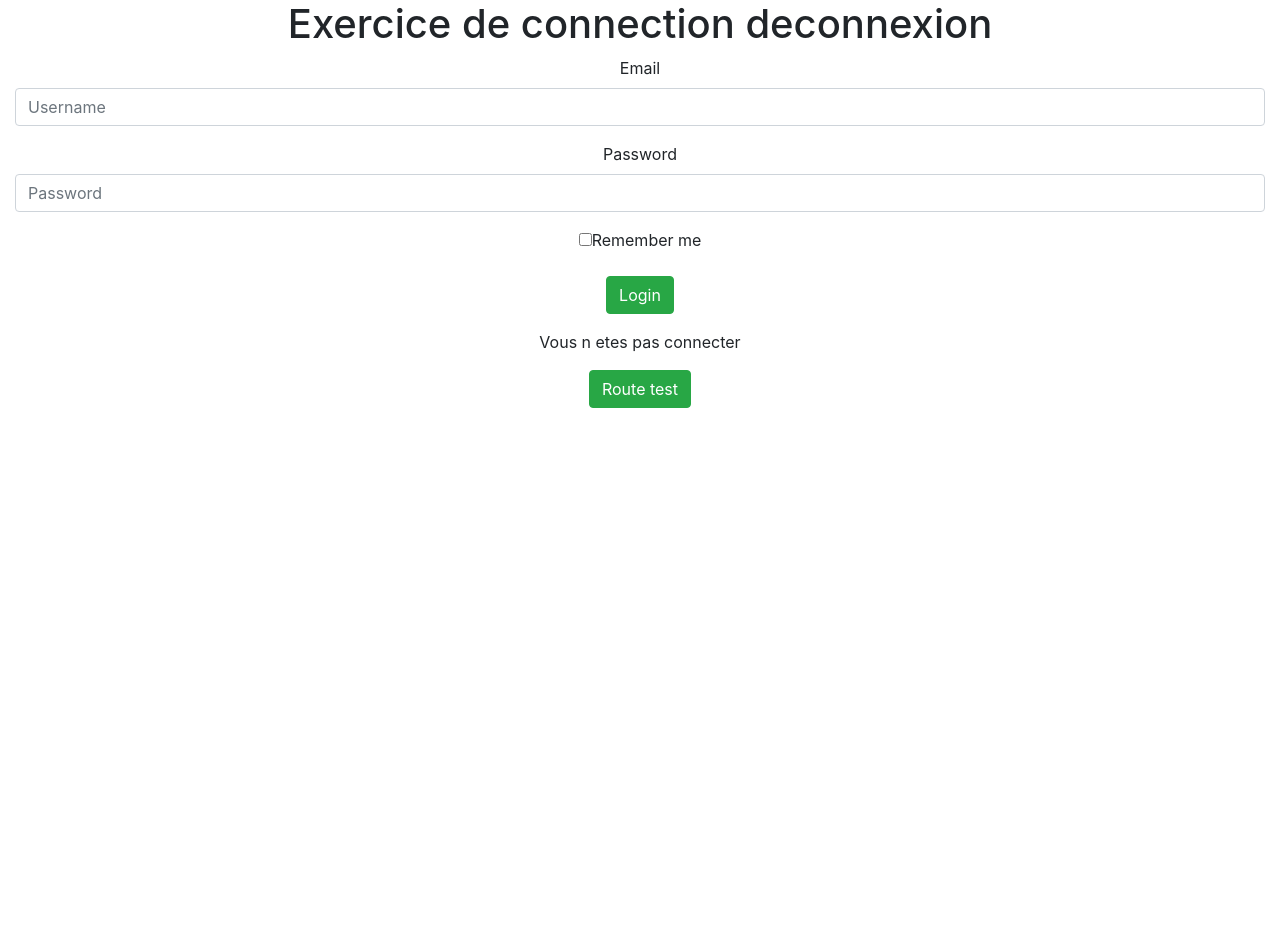
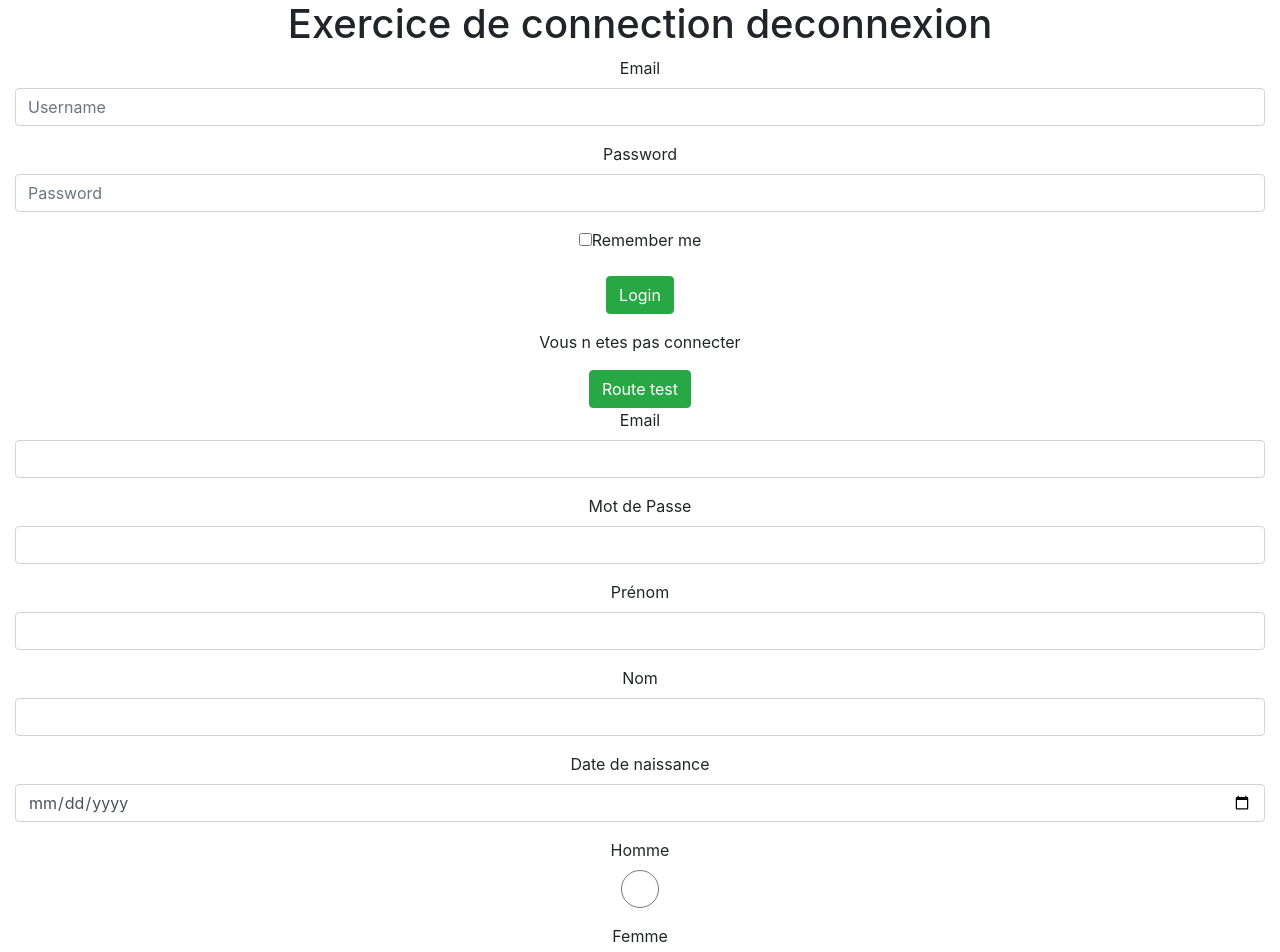
Before and after one commit to eddelaage/authentication_passport_jwt_client, a React (Create React App) app: page / in a window 1280 px wide. Shown: the top 952 px of the page. Before the commit the page ends 800 px from the top, so only its background shows below. Built offline with nearby package versions, Linux system fonts and the light colour scheme.

Commit message:
Add registration form with Validator

```diff
--- a/package.json
+++ b/package.json
@@ -8,7 +8,8 @@
     "react-bootstrap": "^0.32.3",
     "react-dom": "^16.4.2",
     "react-router-dom": "^4.3.1",
-    "react-scripts": "1.1.5"
+    "react-scripts": "1.1.5",
+    "validator": "^10.7.1"
   },
   "scripts": {
     "start": "react-scripts start",
--- a/src/App.js
+++ b/src/App.js
@@ -1,13 +1,15 @@
 import React, { Component } from 'react';
 import './App.css';
-import Form from './components/Form.js'
+import LoginForm from './components/LoginForm.js'
+import RegistrationForm from './components/RegistrationForm.js'
 
 class App extends Component {
   render() {
     return (
       <div className="App">
         <h1>Exercice de connection deconnexion</h1>
-        <Form />
+        <LoginForm />
+        <RegistrationForm />
       </div>
     );
   }
--- /dev/null
+++ b/src/components/FormValidator.js
@@ -0,0 +1,40 @@
+import validator from 'validator'
+
+class FormValidator {
+  constructor (validations) {
+    this.validations = validations
+  }
+
+  validate (state) {
+    let validation = this.valid()
+
+    this.validations.forEach(rule => {
+      if (!validation[rule.field].isInvalid) {
+        const FieldValue = state[rule.field].toString()
+        const args = rule.args || []
+        const ValidationMethod =
+              typeof rule.method === 'string'
+                ? validator[rule.method]
+                : rule.method
+        if (ValidationMethod(FieldValue, ...args, state) !== rule.validWhen) {
+          validation[rule.field] = { isInvalid: true, message: rule.message }
+          validation.isValid = false
+        }
+      }
+    })
+
+    return validation
+  }
+
+  valid () {
+    const validation = {}
+
+    this.validations.map(rule => (
+      validation[rule.field] = { isInvalid: false, message: '' }
+    ));
+
+    return { isValid: true, ...validation }
+  }
+}
+
+export default FormValidator
--- /dev/null
+++ b/src/components/RegistrationForm.js
@@ -0,0 +1,272 @@
+import React from 'react'
+import FormValidator from './FormValidator'
+
+import {Form} from 'react-bootstrap'
+import {FormGroup} from 'react-bootstrap'
+import {Col} from 'react-bootstrap'
+import {ControlLabel} from 'react-bootstrap'
+import {FormControl} from 'react-bootstrap'
+import {Radio} from 'react-bootstrap'
+import {Button} from 'react-bootstrap'
+
+
+class RegistrationForm extends React.Component {
+  constructor () {
+    super()
+
+    this.validator = new FormValidator([
+      {
+        field: 'firstName',
+        method: 'isEmpty',
+        validWhen: false,
+        message: 'Merci de reseigner votre prénom'
+      },
+      {
+        field: 'lastName',
+        method: 'isEmpty',
+        validWhen: false,
+        message: 'Merci de reseigner votre nom'
+      },
+      {
+        field: 'email',
+        method: 'isEmail',
+        validWhen: true,
+        message: 'Ce mail n\'est pas valide'
+      },
+      {
+        field: 'password',
+        method: 'isEmpty',
+        validWhen: false,
+        message: 'Merci de définir un mot de passe'
+      },
+      {
+        field: 'password',
+        method: 'matches',
+        args: [/^(?=.*[a-z])(?=.*[A-Z])(?=.*[0-9])(?=.{8,})/],
+        // "^"" The password string will start this way
+        // "(?=.*[a-z])" The string must contain at least 1 lowercase alphabetical character
+        // "(?=.*[A-Z])" The string must contain at least 1 uppercase alphabetical character
+        // "(?=.*[0-9])" The string must contain at least 1 numeric character
+        // "(?=.[!@#\$%\^&])" The string must contain at least one special character, but we are escaping reserved RegEx characters to avoid conflict
+        // "(?=.{8,})" The string must be eight characters or longer
+        validWhen: true,
+        message: 'Ce mot de passe n\'est pas valide : Le mot de passe doit contenir au minimum 8 character, 1 minuscule, 1 maguscule et 1 chiffre'
+      },
+      {
+        field: 'birthDate',
+        method: 'isEmpty',
+        validWhen: false,
+        message: 'Merci de reseigner votre date de naissance'
+      },
+      {
+        field: 'gender',
+        method: 'isEmpty',
+        validWhen: false,
+        message: 'Merci de définir votre genre'
+      }
+      //{
+      //   field: 'tel',
+      //   method: 'isEmpty',
+      //   validWhen: false,
+      //   message: 'Merci de reseigner votre téléphone'
+      // },
+      // {
+      //   field: 'tel',
+      //   method: 'matches',
+      //   args: [/^(?:(?:\+|00)33[\s.-]{0,3}(?:\(0\)[\s.-]{0,3})?|0)[1-9](?:(?:[\s.-]?\d{2}){4}|\d{2}(?:[\s.-]?\d{3}){2})$/], // args is an optional array of arguements that will be passed to the validation method
+      //   validWhen: true,
+      //   message: 'Ce numéro de télpéhone n\'est pas valide'
+      // }
+    ])
+
+    this.state = {
+      email: '',
+      password:'',
+      firstName: '',
+      lastName: '',
+      birthDate: '',
+      gender: '',
+      flash: '',
+      tel: '',
+      validation: this.validator.valid()
+    }
+    this.submitted = false
+  }
+
+  handleInputChange = (event) => {
+    event.preventDefault()
+    this.setState({
+      [event.target.name]: event.target.value
+    })
+  }
+
+  handelSubmit = (event) => {
+    event.preventDefault()
+    // this.props.addEmail(this.state)
+    console.log(this.state)
+    const validation = this.validator.validate(this.state)
+    this.setState({ validation })
+    this.submitted = true
+
+    // if (validation.isValid) {
+    //   fetch('', {
+    //     method: 'POST',
+    //     headers: new Headers({'Content-Type': 'application/json'
+    //     }),
+    //     body: JSON.stringify(this.state)
+    //   })
+    //     .then(res => res.json())
+    //     .then(
+    //       res => this.setState({'flash': res.flash}),
+    //       err => this.setState({'flash': err.flash})
+    //     )
+
+    //   fetch('https://edouarddelaage-server.herokuapp.com/auth/send-email', {
+    //     method: 'POST',
+    //     headers: new Headers({'Content-Type': 'application/json'
+    //     }),
+    //     body: JSON.stringify(this.state)
+    //   })
+    // }
+  }
+
+  render () {
+    let validation = this.submitted
+      ? this.validator.validate(this.state)
+      : this.state.validation
+
+    return (
+      <div>
+        <Form onSubmit={this.handelSubmit}>
+
+          <FormGroup controlId="formHorizontalRegistrationEmail">
+            <Col componentClass={ControlLabel} sm={12} xl={12}>
+              Email
+            </Col>
+            <Col sm={12} xl={12} lg={12}>
+              <FormControl
+                type="email"
+                name="email"
+                className="email"
+                value={this.state.email}
+                onChange={ (event) => this.setState({ email: event.target.value }) }
+              />
+            </Col>
+          </FormGroup>
+          <span className="help-block">{validation.email.message}</span>
+
+          <FormGroup controlId="formHorizontalRegistrationPassword">
+            <Col componentClass={ControlLabel} sm={12} xl={12}>
+              Mot de Passe
+            </Col>
+            <Col sm={12} xl={12} lg={12}>
+              <FormControl
+                type="password"
+                name="password"
+                className="password"
+                value={this.state.password}
+                onChange={ (event) => this.setState({ password: event.target.value }) }
+              />
+            </Col>
+          </FormGroup>
+          <span className="help-block">{validation.password.message}</span>
+
+          <FormGroup controlId="formHorizontalFirstName">
+            <Col componentClass={ControlLabel} sm={12} xl={12}>
+              Prénom
+            </Col>
+            <Col sm={12} xl={12} lg={12}>
+              <FormControl
+                type="text"
+                name="firstName"
+                className="firstName"
+                value={this.state.firstname}
+                onChange={ (event) => this.setState({ firstName: event.target.value }) }
+              />
+            </Col>
+          </FormGroup>
+          <span className="help-block">{validation.firstName.message}</span>
+
+           <FormGroup controlId="formHorizontalLastName">
+              <Col componentClass={ControlLabel} sm={12} xl={12}>
+                Nom
+              </Col>
+              <Col sm={12} xl={12} lg={12}>
+                <FormControl
+                  type="text"
+                  name="lastName"
+                  className="lastName"
+                  value={this.state.lastname}
+                  onChange={ (event) => this.setState({ lastName: event.target.value }) }
+                />
+              </Col>
+          </FormGroup>
+          <span className="help-block">{validation.lastName.message}</span>
+
+          <FormGroup controlId="formHorizontalBirthDate">
+            <Col componentClass={ControlLabel} sm={12} xl={12}>
+              Date de naissance
+            </Col>
+            <Col sm={12} xl={12} lg={12}>
+              <FormControl
+                type="date"
+                name="birthDate"
+                className="birthDate"
+                value={this.state.birthDate}
+                onChange={ (event) => this.setState({ birthDate: event.target.value }) }
+              />
+            </Col>
+          </FormGroup>
+          <span className="help-block">{validation.birthDate.message}</span>
+
+          <FormGroup controlId="formHorizontalHomme">
+            <Col componentClass={ControlLabel} sm={12} xl={12}>
+              Homme
+            </Col>
+            <Col sm={12} xl={12} lg={12}>
+              <FormControl
+                type="radio"
+                name="gender"
+                checked={this.state.gender==='homme'}
+                className="homme"
+                value="homme"
+                onChange={ (event) => this.setState({ gender: event.target.value }) }
+              />
+            </Col>
+          </FormGroup>
+
+
+          <FormGroup controlId="formHorizontalFemme">
+            <Col componentClass={ControlLabel} sm={12} xl={12}>
+              Femme
+            </Col>
+            <Col sm={12} xl={12} lg={12}>
+              <FormControl
+                type="radio"
+                name="gender"
+                className="femme"
+                checked={this.state.gender==='femme'}
+                value="femme"
+                onChange={ (event) => this.setState({ gender: event.target.value }) }
+              />
+            </Col>
+          </FormGroup>
+          <span className="help-block">{validation.gender.message}</span>
+
+          <FormGroup>
+            <Col smOffset={12} sm={12}>
+              <Button bsStyle='success' type="submit">Inscription</Button>
+            </Col>
+          </FormGroup>
+
+
+        </Form>
+        <p className="status-message">
+          {this.state.flash ? JSON.stringify(this.state.flash) : ''}
+        </p>
+      </div>
+    )
+  }
+}
+
+export default RegistrationForm
```
Also changed, not shown: src/components/LoginForm.js (renamed from src/components/Form.js), 1 other file (tests, documents, lock files or other folders).
